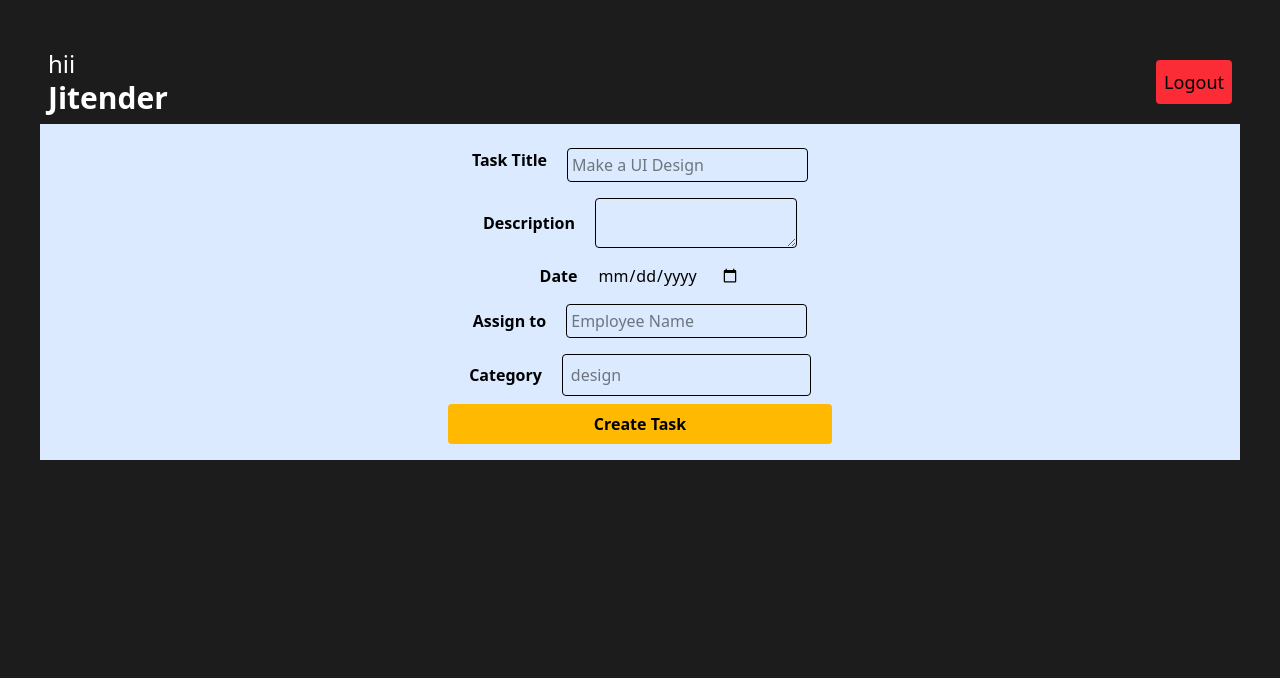
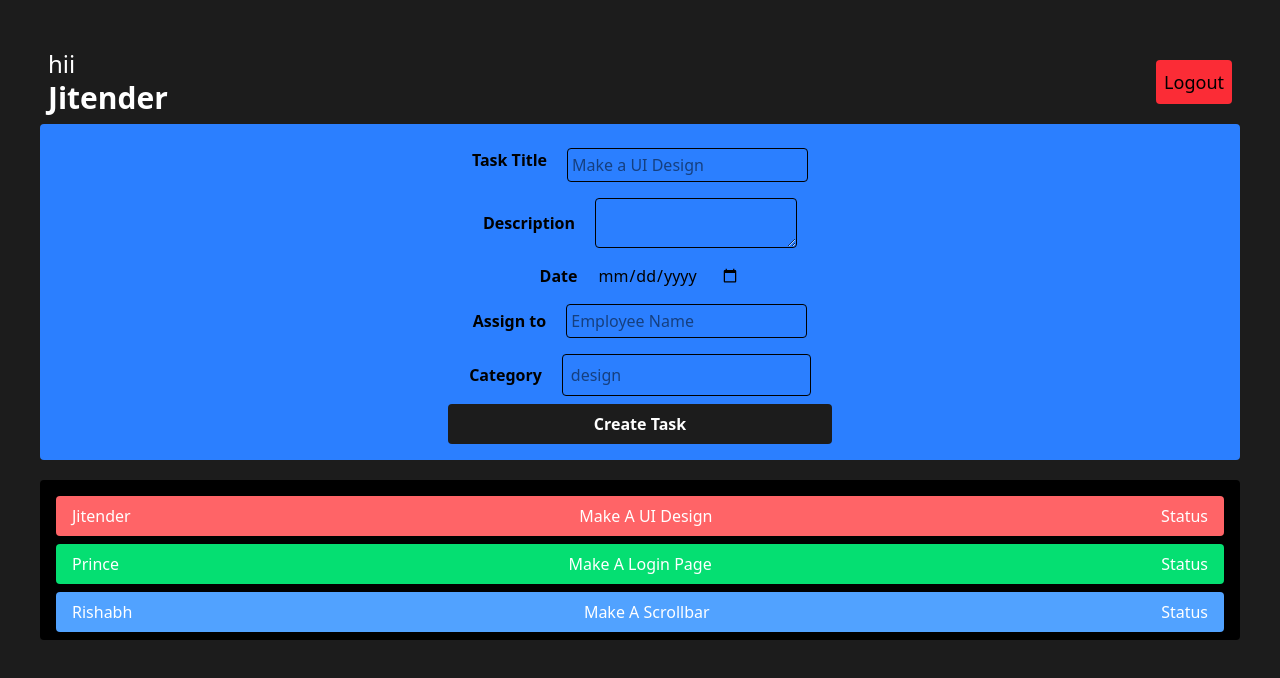
Before and after one commit to jitender72/employeeManagemant, a React (Vite) app: page / in a window 1280 px wide. Shown: the top 678 px of the page. Built offline with nearby package versions, Linux system fonts and the light colour scheme.

Commit message:
maked all task component

```diff
--- a/src/components/DashBoard/AdminDashBoard.jsx
+++ b/src/components/DashBoard/AdminDashBoard.jsx
@@ -1,11 +1,13 @@
 import React from "react";
 import Header from "../otherComponents/Header";
 import CreateTask from "../otherComponents/CreateTask";
+import AllTask from "../otherComponents/AllTask";
 const AdminDashBoard = () => {
   return (
     <div className="p-10">
       <Header />
       <CreateTask />
+      <AllTask />
     </div>
   );
 };
--- /dev/null
+++ b/src/components/otherComponents/AllTask.jsx
@@ -0,0 +1,40 @@
+import React from "react";
+
+const AllTask = () => {
+  return (
+    <div className="bg-black     p-4 mt-5 rounded h-40 overflow-auto">
+      <div className="bg-red-400  mb-2  py-2 px-4 rounded flex justify-between text-white capitalize">
+        <h2>jitender</h2>
+        <h3>Make a UI Design</h3>
+        <h5>Status</h5>
+      </div>
+      <div className="bg-green-400 mb-2  py-2 px-4 rounded flex justify-between text-white capitalize">
+        <h2>prince</h2>
+        <h3>Make a Login Page</h3>
+        <h5>Status</h5>
+      </div>
+      <div className="bg-blue-400  mb-2 py-2 px-4 rounded flex justify-between text-white capitalize">
+        <h2>Rishabh</h2>
+        <h3>Make a Scrollbar</h3>
+        <h5>Status</h5>
+      </div>
+      <div className="bg-orange-400 mb-2  py-2 px-4 rounded flex justify-between text-white capitalize">
+        <h2>Ankit</h2>
+        <h3>Make a UI Design</h3>
+        <h5>Status</h5>
+      </div>
+      <div className="bg-blue-400 mb-2  py-2 px-4 rounded flex justify-between text-white capitalize">
+        <h2>Radhika</h2>
+        <h3>Make a UI Design</h3>
+        <h5>Status</h5>
+      </div>
+      <div className="bg-green-400 mb-2  py-2 px-4 rounded flex justify-between text-white capitalize">
+        <h2>Harry</h2>
+        <h3>Make a UI Design</h3>
+        <h5>Status</h5>
+      </div>
+    </div>
+  );
+};
+
+export default AllTask;
--- a/src/components/otherComponents/CreateTask.jsx
+++ b/src/components/otherComponents/CreateTask.jsx
@@ -2,7 +2,7 @@ import React from "react";
 
 const CreateTask = () => {
   return (
-    <form className="p-4 flex justify-center  bg-blue-100 flex-col">
+    <form className="p-4 flex justify-center  bg-blue-500 rounded flex-col">
       <div className=" flex justify-center gap-5 p-2 ">
         <h3 className="font-semibold">Task Title</h3>
         <input
@@ -38,7 +38,7 @@ const CreateTask = () => {
         />
       </div>
 
-      <button className="p-2 font-semibold  rounded-sm bg-amber-400 w-sm m-auto">
+      <button className="p-2 font-semibold  rounded-sm bg-[#1c1c1c] text-white w-sm m-auto">
         Create Task
       </button>
     </form>
```
